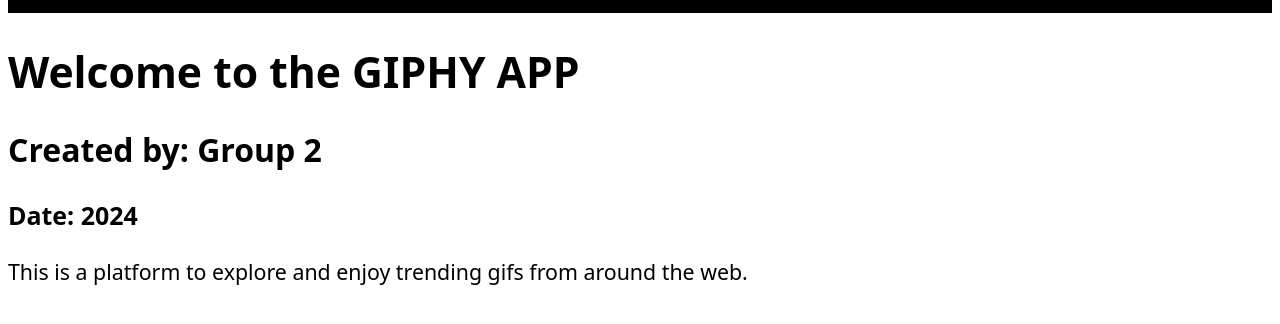
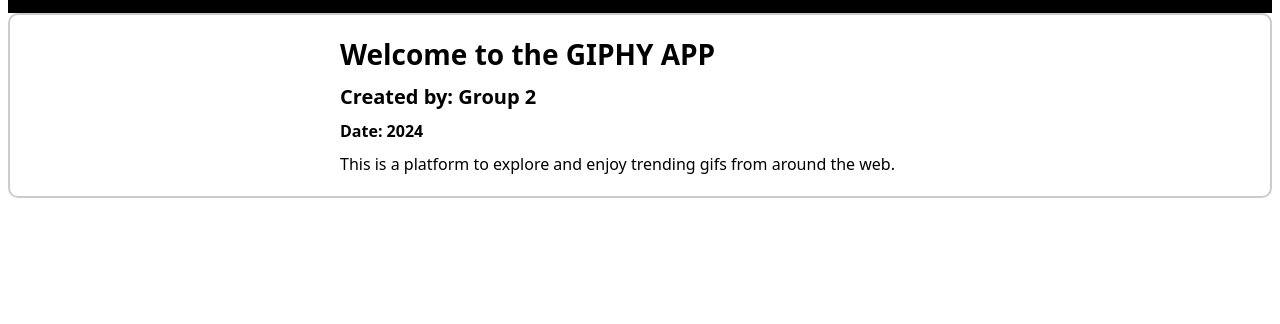
Before and after one commit to VMD-Telerik-team-projects/VMD-Giphy-App, a website with bundled scripts: page index.html in a window 1280 px wide. Shown: the part 54-378 px from the top of the page. Built offline with nearby package versions, Linux system fonts and the light colour scheme.

Commit message:
added some css for home-view

```diff
--- a/styles/main.css
+++ b/styles/main.css
@@ -37,3 +37,49 @@
 nav #search:focus {
     outline: none;
 }
+
+/* Home-view */
+
+#home {
+    padding: 20px;
+    border: 2px solid #ccc;
+    border-radius: 10px;
+    transition: border-color 0.3s ease;
+    cursor: pointer;
+    height: 100%;
+    width: 100;
+  }
+
+  #home:hover {
+    border-color: #666;
+  }
+
+  .content {
+    max-width: 600px;
+    margin: 0 auto;
+  }
+
+  h1, h2, h3, p {
+    margin: 0;
+    padding: 0;
+  }
+
+  h1 {
+    font-size: 28px;
+    margin-bottom: 10px;
+  }
+
+  h2 {
+    font-size: 20px;
+    margin-bottom: 10px;
+  }
+
+  h3 {
+    font-size: 16px;
+    margin-bottom: 10px;
+  }
+
+  p {
+    font-size: 16px;
+    line-height: 1.5;
+  }
```
